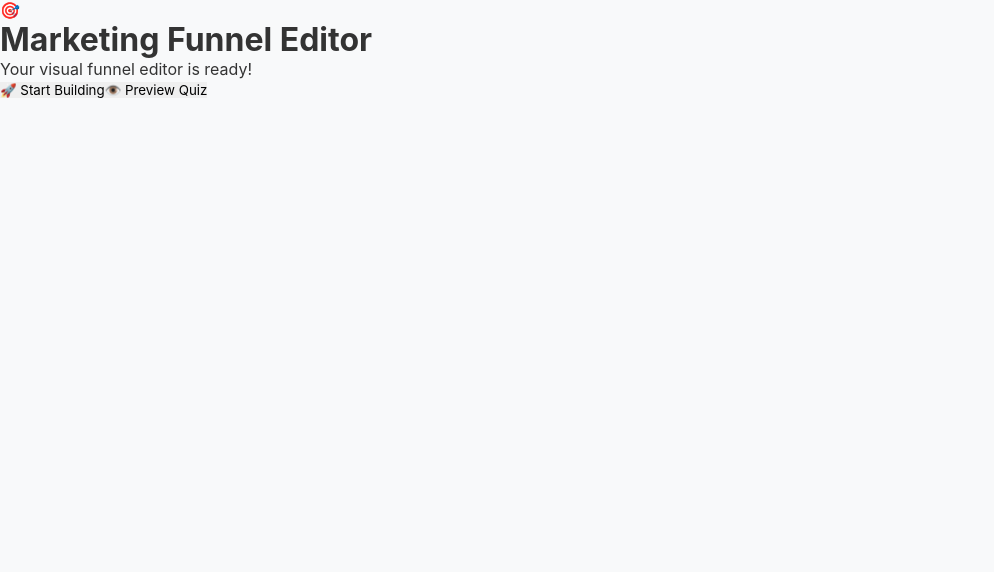
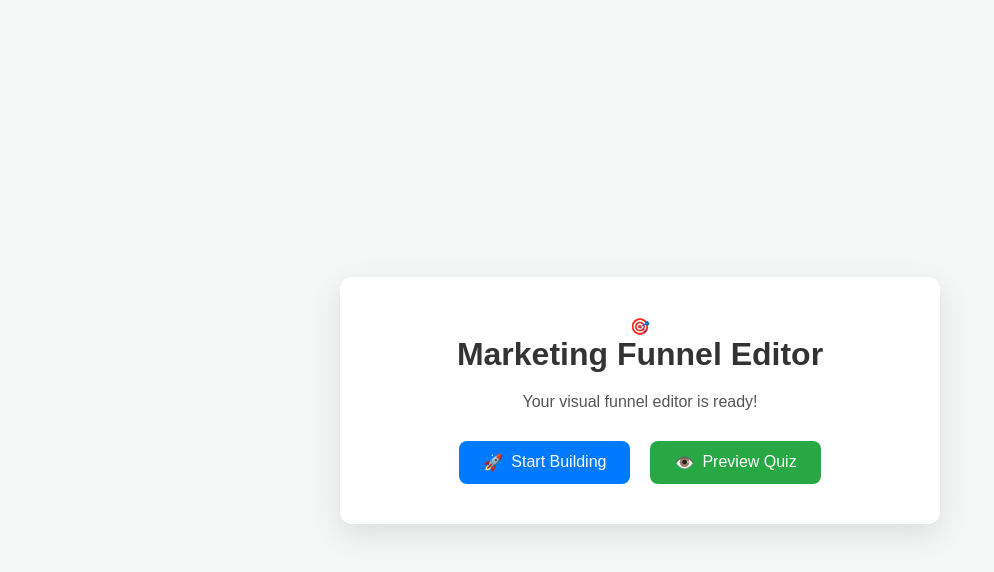
Before and after one commit to junes231/test-2025, a React (Create React App) app: page / in a window 1280 px wide. Shown: the top 572 px of the page, without its empty margins (0-994 px from the left). Built offline with nearby package versions, Linux system fonts and the light colour scheme.

Commit message:
Update App.css

```diff
--- a/src/App.css
+++ b/src/App.css
@@ -1,43 +1,264 @@
 .App {
+  font-family: Arial, sans-serif;
+  text-align: center;
+  padding: 20px;
+  background-color: #f4f7f6;
   min-height: 100vh;
   display: flex;
   flex-direction: column;
+  align-items: center;
+  justify-content: center;
+  box-sizing: border-box;
 }
 
-/* 全局按钮样式 */
-.btn-primary {
-  background: linear-gradient(135deg, #667eea 0%, #764ba2 100%);
-  color: white;
-  padding: 12px 24px;
-  border-radius: 8px;
-  font-weight: 600;
-  transition: all 0.3s ease;
-  box-shadow: 0 4px 15px rgba(102, 126, 234, 0.3);
+/* General Container Styling */
+.home-container, .dashboard-container, .quiz-editor-container, .question-form-container, .link-settings-container, .color-customizer-container, .quiz-player-container {
+    background-color: #ffffff;
+    border-radius: 12px;
+    box-shadow: 0 10px 30px rgba(0, 0, 0, 0.1);
+    padding: 40px;
+    max-width: 600px;
+    width: 95%;
+    margin: 20px auto;
+    box-sizing: border-box;
 }
 
-.btn-primary:hover {
-  transform: translateY(-2px);
-  box-shadow: 0 6px 20px rgba(102, 126, 234, 0.4);
+h1, h2, h3 {
+    color: #333;
+    margin-bottom: 20px;
 }
 
-.btn-secondary {
-  background: #6c757d;
-  color: white;
-  padding: 10px 20px;
-  border-radius: 6px;
-  font-weight: 500;
-  transition: all 0.3s ease;
+p {
+    color: #555;
+    margin-bottom: 10px;
 }
 
-.btn-secondary:hover {
-  background: #5a6268;
-  transform: translateY(-1px);
+/* Home & Dashboard Buttons */
+.home-buttons, .form-actions {
+    display: flex;
+    flex-wrap: wrap; /* Allow wrapping on small screens */
+    justify-content: center;
+    gap: 20px;
+    margin-top: 30px;
 }
 
-/* 响应式设计 */
-@media (max-width: 768px) {
-  .btn-primary, .btn-secondary {
-    padding: 10px 16px;
-    font-size: 14px;
-  }
+.home-button, .add-button, .save-button, .cancel-button, .delete-button, .quiz-answer-button, .back-button {
+    padding: 12px 24px;
+    border: none;
+    border-radius: 8px;
+    cursor: pointer;
+    font-size: 16px;
+    display: flex;
+    align-items: center;
+    gap: 8px;
+    transition: background-color 0.3s ease, transform 0.2s ease;
+    text-align: center;
+    text-decoration: none; /* For links styled as buttons */
+    box-sizing: border-box;
+    min-width: 150px; /* Ensure minimum width for buttons */
+    justify-content: center; /* Center content in button */
 }
+
+.home-button.primary, .save-button {
+    background-color: #007bff;
+    color: white;
+}
+.home-button.primary:hover, .save-button:hover {
+    background-color: #0056b3;
+    transform: translateY(-2px);
+}
+
+.home-button.secondary, .add-button {
+    background-color: #28a745;
+    color: white;
+}
+.home-button.secondary:hover, .add-button:hover {
+    background-color: #1e7e34;
+    transform: translateY(-2px);
+}
+
+.cancel-button, .back-button {
+    background-color: #6c757d;
+    color: white;
+}
+.cancel-button:hover, .back-button:hover {
+    background-color: #5a6268;
+    transform: translateY(-2px);
+}
+
+.delete-button {
+    background-color: #dc3545;
+    color: white;
+}
+.delete-button:hover {
+    background-color: #c82333;
+    transform: translateY(-2px);
+}
+
+/* Dashboard Cards */
+.dashboard-card {
+    border: 2px dashed #007bff; /* Default blue for quiz */
+    padding: 40px;
+    margin: 20px 0;
+    border-radius: 8px;
+    cursor: pointer;
+    background-color: #f8f9fa;
+    transition: all 0.3s ease;
+}
+.dashboard-card:hover {
+    background-color: #e2e6ea;
+    box-shadow: 0 5px 15px rgba(0, 0, 0, 0.1);
+}
+.dashboard-card h3 {
+    margin-top: 0;
+    display: flex;
+    align-items: center;
+    justify-content: center;
+    gap: 10px;
+    color: #333;
+}
+.dashboard-card small {
+    color: #666;
+}
+
+/* Specific Dashboard Card Colors */
+.dashboard-card:nth-child(1) { border-color: #007bff; } /* Quiz */
+.dashboard-card:nth-child(2) { border-color: #28a745; } /* Links */
+.dashboard-card:nth-child(3) { border-color: #dc3545; } /* Colors */
+
+
+/* Form Elements */
+.form-group {
+    margin-bottom: 15px;
+    text-align: left;
+}
+.form-group label {
+    display: block;
+    margin-bottom: 5px;
+    font-weight: bold;
+    color: #333;
+}
+.form-group input[type="text"],
+.form-group input[type="color"],
+.form-group select {
+    width: 100%;
+    padding: 10px;
+    border: 1px solid #ccc;
+    border-radius: 4px;
+    box-sizing: border-box;
+    margin-top: 5px;
+}
+
+.answer-options-section input {
+    width: 100%;
+    padding: 10px;
+    border: 1px solid #ddd;
+    border-radius: 4px;
+    margin-bottom: 8px;
+    box-sizing: border-box;
+}
+.answer-options-section p {
+    font-weight: bold;
+    margin-bottom: 10px;
+}
+
+.question-index-display {
+    font-style: italic;
+    color: #666;
+    margin-bottom: 20px;
+}
+
+.no-questions-message {
+    margin: 30px 0;
+    color: #888;
+    font-style: italic;
+}
+
+/* Quiz Player Specific */
+.quiz-player-container {
+    padding: 40px;
+    background-color: #ffffff;
+    border-radius: 12px;
+    box-shadow: 0 10px 30px rgba(0, 0, 0, 0.1);
+    max-width: 600px;
+    width: 95%;
+    margin: 20px auto;
+    box-sizing: border-box;
+}
+.quiz-question-title {
+    font-size: 1.8em;
+    margin-bottom: 30px;
+    color: #34495e;
+}
+.quiz-answers-container {
+    display: flex;
+    flex-direction: column;
+    gap: 15px;
+    margin-bottom: 30px;
+}
+.quiz-answer-button {
+    background-color: #007bff;
+    color: white;
+    padding: 15px 25px;
+    border-radius: 8px;
+    font-size: 1.1em;
+    cursor: pointer;
+    transition: background-color 0.3s ease, transform 0.2s ease;
+    width: 100%;
+    box-sizing: border-box;
+    text-align: center;
+}
+.quiz-answer-button:hover {
+    background-color: #0056b3;
+    transform: translateY(-2px);
+}
+
+.progress-bar-container {
+    width: 100%;
+    background-color: #e0e0e0;
+    border-radius: 10px;
+    height: 10px;
+    margin-bottom: 20px;
+    overflow: hidden;
+}
+.progress-bar {
+    height: 100%;
+    width: 0%;
+    background-color: #2ecc71;
+    border-radius: 10px;
+    transition: width 0.3s ease-in-out;
+}
+.question-counter {
+    margin-bottom: 20px;
+    font-size: 0.9em;
+    color: #666;
+}
+
+
+/* Responsive adjustments */
+@media (max-width: 600px) {
+    .home-container, .dashboard-container, .quiz-editor-container, .question-form-container, .link-settings-container, .color-customizer-container, .quiz-player-container {
+        padding: 25px;
+    }
+    h1 {
+        font-size: 1.8em;
+    }
+    h2 {
+        font-size: 1.5em;
+    }
+    h3 {
+        font-size: 1.2em;
+    }
+    .home-button, .add-button, .save-button, .cancel-button, .delete-button, .quiz-answer-button, .back-button {
+        padding: 10px 15px;
+        font-size: 14px;
+        min-width: unset;
+    }
+    .home-buttons, .form-actions {
+        flex-direction: column;
+        gap: 15px;
+    }
+    .dashboard-card {
+        padding: 30px;
+    }
+}
```
